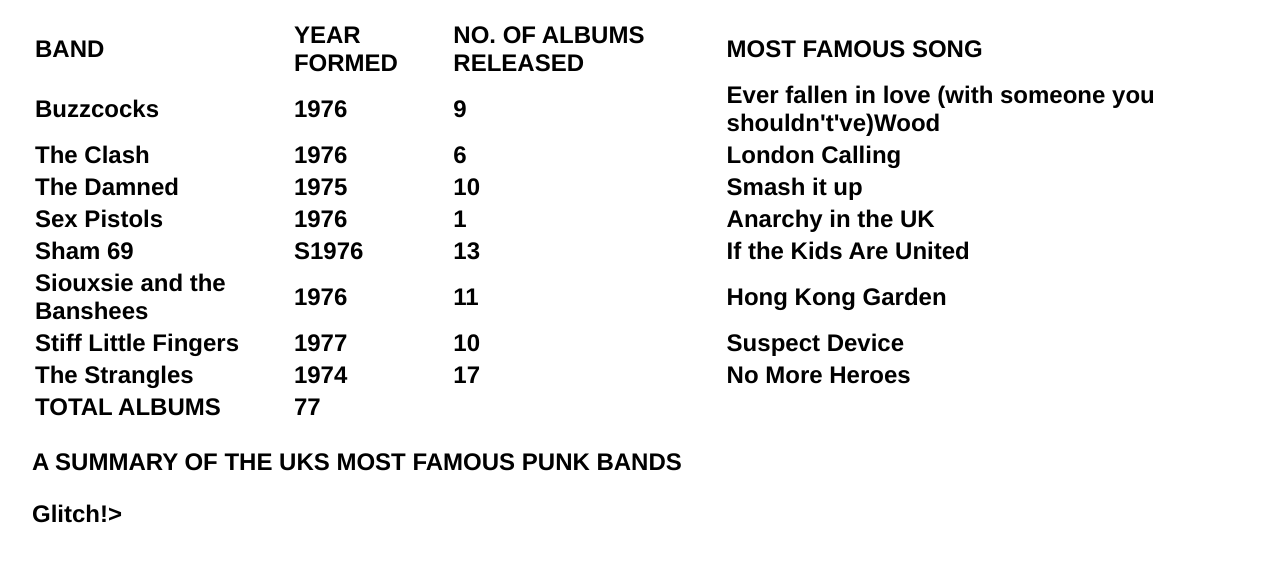
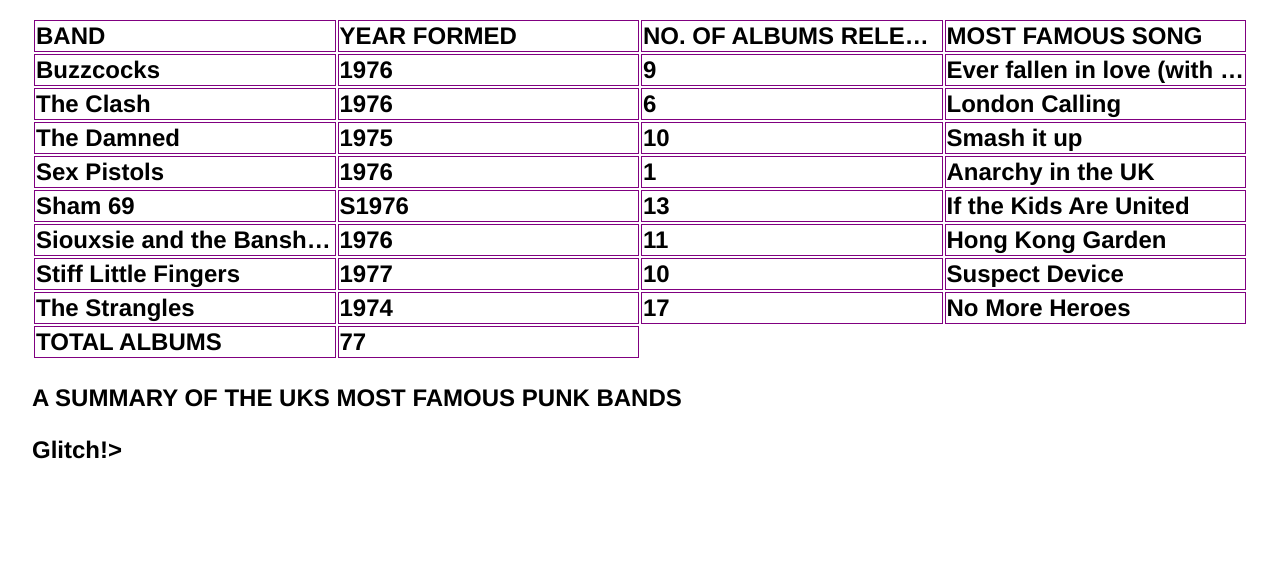
Before and after one commit to bdboogie/semantic-html-challenge, a plain HTML site: page index.html in a window 1280 px wide. Shown: the part 72-634 px from the top of the page. Drawn offline with Linux system fonts and the light colour scheme.

Commit message:
Update style.css

```diff
--- a/style.css
+++ b/style.css
@@ -1,7 +1,7 @@
 /* CSS files add styling rules to your content */
 
 body {
-  font-family: "Benton Sans", "Helvetica Neue", helvetica, arial, sans-serif;
+  font-family: "Rock Salt", "Helvetica Neue", helvetica, arial, sans-serif;
   margin: 2em;
 }
 
@@ -9,3 +9,17 @@ h1 {
   font-style: italic;
   color: #373fff;
 }
+
+table {
+  table-layout: fixed;
+  width: 100%;
+  border: 1px solid '#800080';
+  border-radius: 10px;
+}
+
+td {
+  border: 1px solid #800080;
+  overflow: hidden;
+  white-space: nowrap;
+  text-overflow: ellipsis;
+}
```
